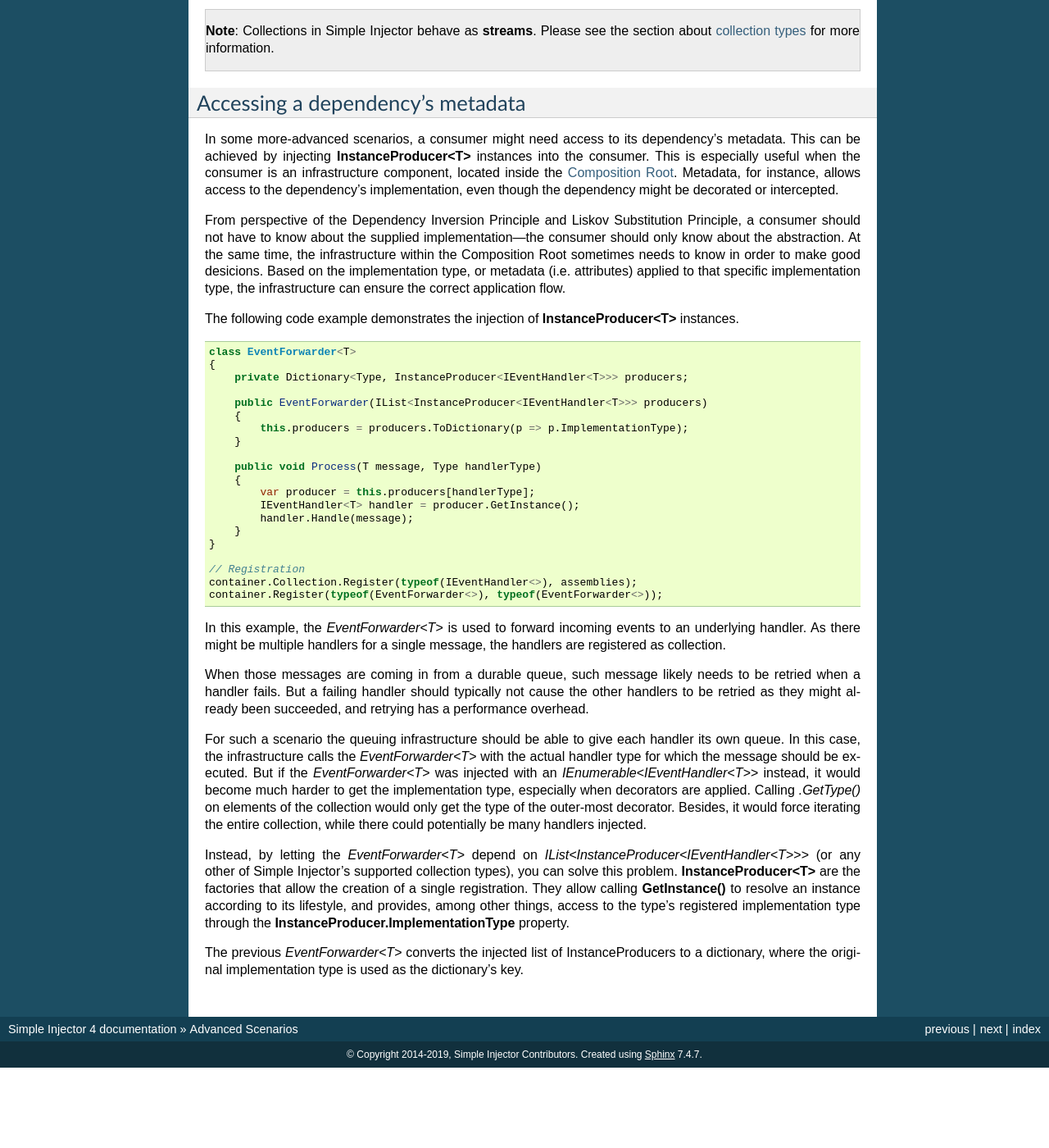
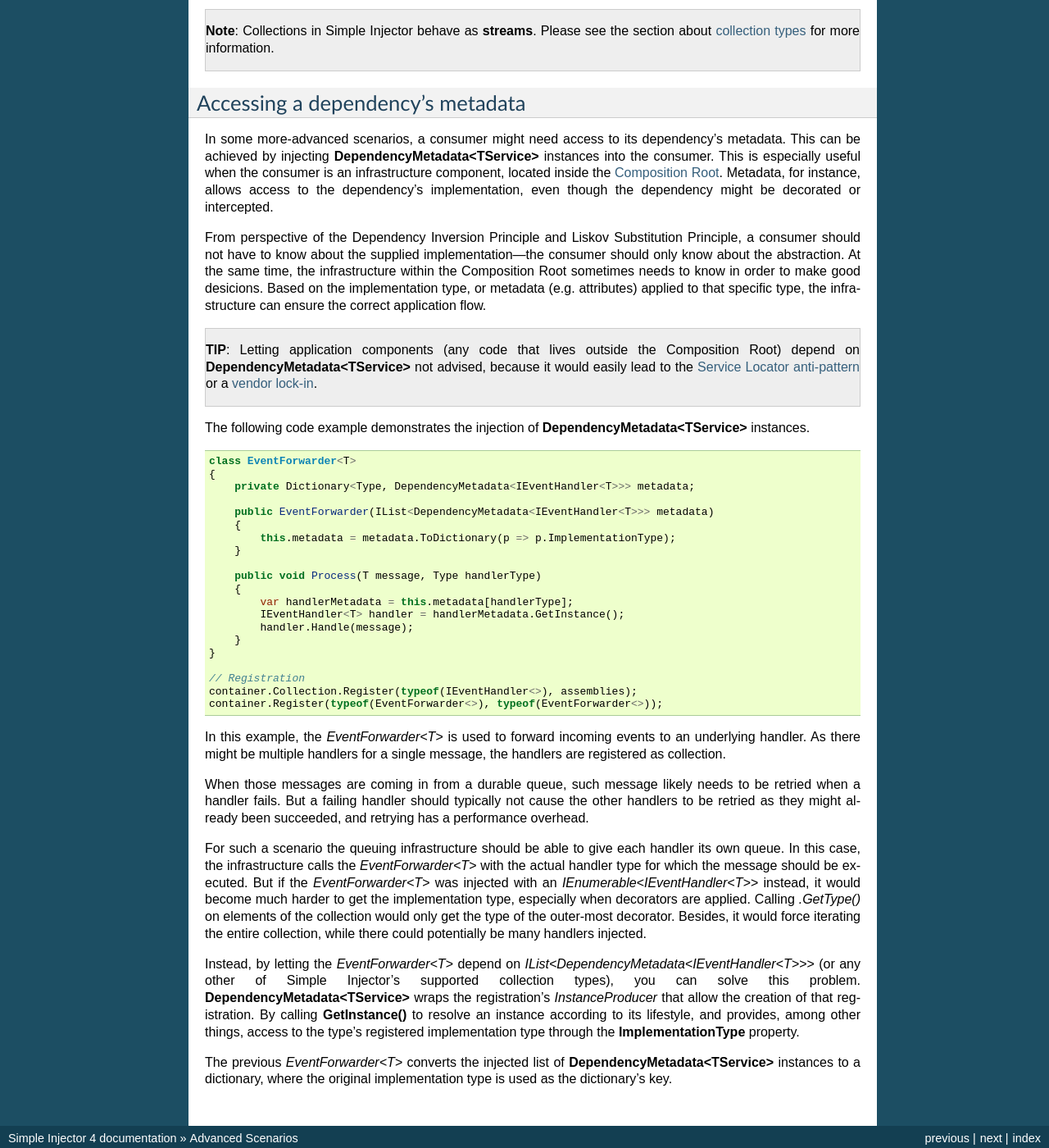
Before and after one commit to simpleinjector/Documentation, a Sphinx documentation site: the page built from source/advanced.rst, in a window 1280 px wide and 1400 px high, scrolled down 14110 px. Shown: the whole window at 82% size. Built offline with Sphinx 7.4.7, drawn with Linux system fonts in a browser that asks for light colours; before the commit the page ends 15412 px from its top, so only the background shows below that.

Commit message:
Updated the documentation with the new DepdendencyMetadata<T> class. #393

```diff
--- a/source/advanced.rst
+++ b/source/advanced.rst
@@ -672,27 +672,31 @@ The given example makes use of an *IPlugin* interface that is known to the appli
 Accessing a dependency's metadata
 =================================
 
-In some more-advanced scenarios, a consumer might need access to its dependency's metadata. This can be achieved by injecting **InstanceProducer<T>** instances into the consumer. This is especially useful when the consumer is an infrastructure component, located inside the `Composition Root <https://mng.bz/K1qZ>`_. Metadata, for instance, allows access to the dependency's implementation, even though the dependency might be decorated or intercepted.
+In some more-advanced scenarios, a consumer might need access to its dependency's metadata. This can be achieved by injecting **DependencyMetadata<TService>** instances into the consumer. This is especially useful when the consumer is an infrastructure component, located inside the `Composition Root <https://mng.bz/K1qZ>`_. Metadata, for instance, allows access to the dependency's implementation, even though the dependency might be decorated or intercepted.
 
-From perspective of the Dependency Inversion Principle and Liskov Substitution Principle, a consumer should not have to know about the supplied implementation—the consumer should only know about the abstraction. At the same time, the infrastructure within the Composition Root sometimes needs to know in order to make good desicions. Based on the implementation type, or metadata (i.e. attributes) applied to that specific implementation type, the infrastructure can ensure the correct application flow.
+From perspective of the Dependency Inversion Principle and Liskov Substitution Principle, a consumer should not have to know about the supplied implementation—the consumer should only know about the abstraction. At the same time, the infrastructure within the Composition Root sometimes needs to know in order to make good desicions. Based on the implementation type, or metadata (e.g. attributes) applied to that specific type, the infrastructure can ensure the correct application flow.
 
-The following code example demonstrates the injection of **InstanceProducer<T>** instances.
+.. container:: Note
+
+    **TIP**: Letting application components (any code that lives outside the Composition Root) depend on **DependencyMetadata<TService>** not advised, because it would easily lead to the `Service Locator anti-pattern <https://mng.bz/WaQw>`_ or a :ref:`vendor lock-in <Vendor-lock-in>`.
+
+The following code example demonstrates the injection of **DependencyMetadata<TService>** instances.
 
 .. code-block:: c#
 
     class EventForwarder<T>
     {
-        private Dictionary<Type, InstanceProducer<IEventHandler<T>>> producers;
+        private Dictionary<Type, DependencyMetadata<IEventHandler<T>>> metadata;
 
-        public EventForwarder(IList<InstanceProducer<IEventHandler<T>>> producers)
+        public EventForwarder(IList<DependencyMetadata<IEventHandler<T>>> metadata)
         {
-            this.producers = producers.ToDictionary(p => p.ImplementationType);
+            this.metadata = metadata.ToDictionary(p => p.ImplementationType);
         }
 
         public void Process(T message, Type handlerType)
         {
-            var producer = this.producers[handlerType];
-            IEventHandler<T> handler = producer.GetInstance();
+            var handlerMetadata = this.metadata[handlerType];
+            IEventHandler<T> handler = handlerMetadata.GetInstance();
             handler.Handle(message);
         }
     }
@@ -707,6 +711,6 @@ When those messages are coming in from a durable queue, such message likely need
 
 For such a scenario the queuing infrastructure should be able to give each handler its own queue. In this case, the infrastructure calls the `EventForwarder<T>` with the actual handler type for which the message should be executed. But if the `EventForwarder<T>` was injected with an `IEnumerable<IEventHandler<T>>` instead, it would become much harder to get the implementation type, especially when decorators are applied. Calling `.GetType()` on elements of the collection would only get the type of the outer-most decorator. Besides, it would force iterating the entire collection, while there could potentially be many handlers injected.
 
-Instead, by letting the `EventForwarder<T>` depend on `IList<InstanceProducer<IEventHandler<T>>>` (or any other of Simple Injector's supported collection types), you can solve this problem. **InstanceProducer<T>** are the factories that allow the creation of a single registration. They allow calling **GetInstance()** to resolve an instance according to its lifestyle, and provides, among other things, access to the type's registered implementation type through the **InstanceProducer.ImplementationType** property.
+Instead, by letting the `EventForwarder<T>` depend on `IList<DependencyMetadata<IEventHandler<T>>>` (or any other of Simple Injector's supported collection types), you can solve this problem. **DependencyMetadata<TService>** wraps the registration's `InstanceProducer` that allow the creation of that registration. By calling **GetInstance()** to resolve an instance according to its lifestyle, and provides, among other things, access to the type's registered implementation type through the **ImplementationType** property.
 
-The previous `EventForwarder<T>` converts the injected list of InstanceProducers to a dictionary, where the original implementation type is used as the dictionary's key.
+The previous `EventForwarder<T>` converts the injected list of **DependencyMetadata<TService>** instances to a dictionary, where the original implementation type is used as the dictionary's key.
```
